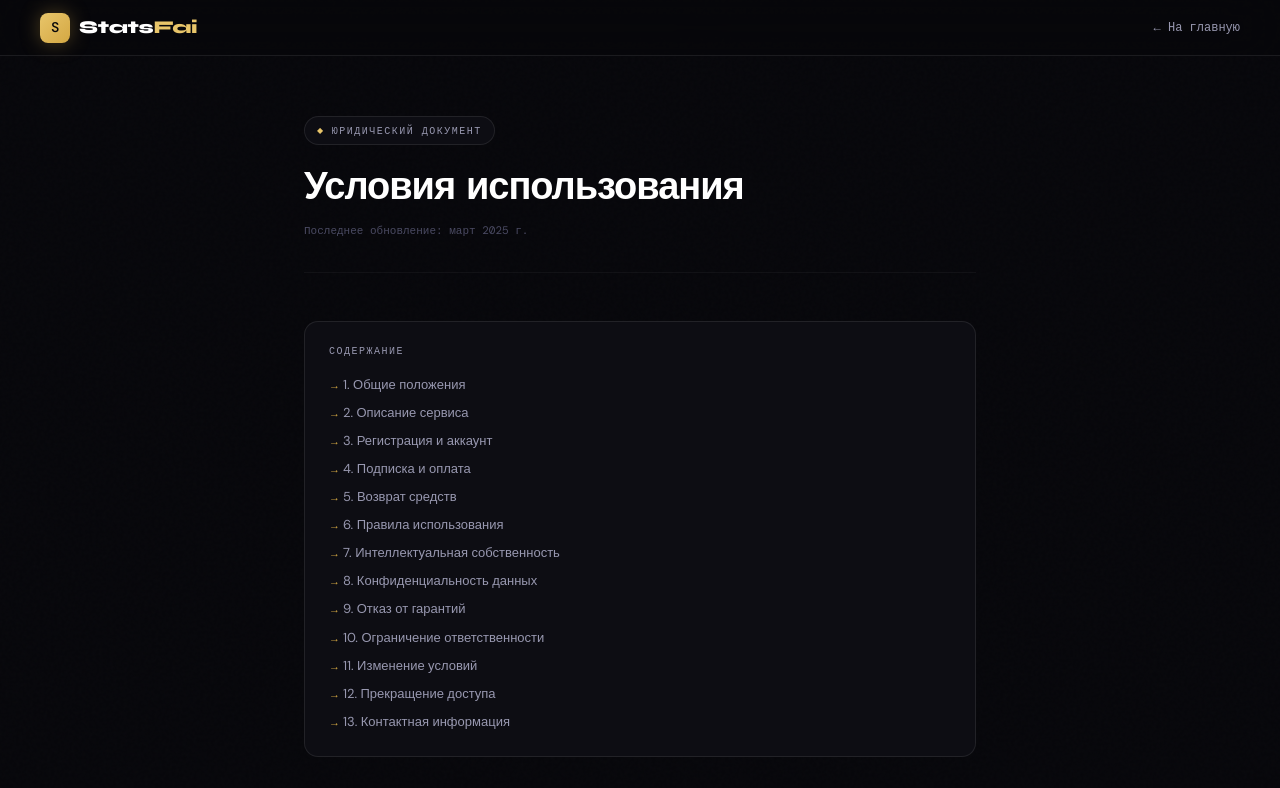
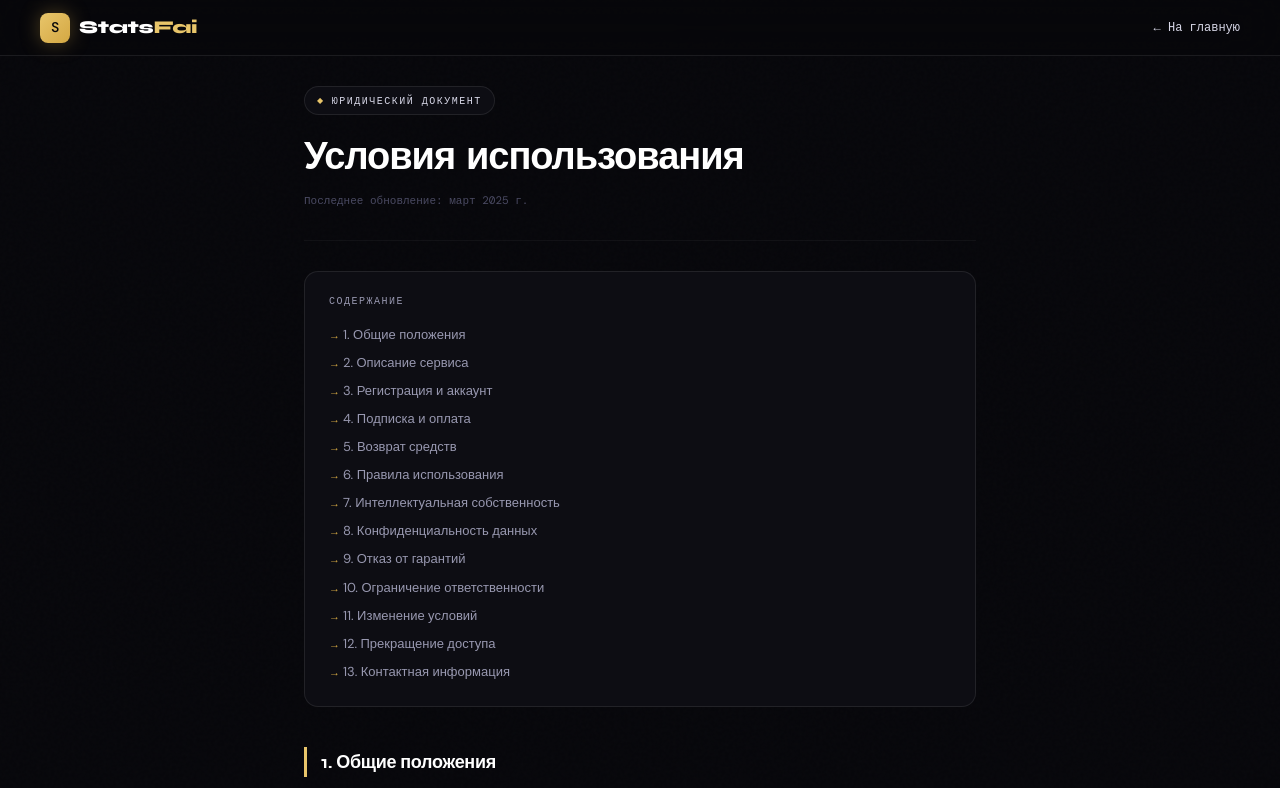
Before and after one commit to krxvcher/datamind, a website: page terms.html in a window 1280 px wide. Shown: the top 788 px of the page. Drawn offline with nearby package versions, Linux system fonts and the light colour scheme.

Commit message:
Update terms.html

```diff
--- a/terms.html
+++ b/terms.html
@@ -50,7 +50,7 @@
 }
     .logo-text span{color:var(--gold2);}
     .header-back{
-      font-family:'DM Mono',monospace;font-size:12px;color:var(--t3);
+      font-family:'DM Mono',monospace;font-size:12px;color:var(--t2);
       text-decoration:none;display:flex;align-items:center;gap:6px;
       transition:color .15s;
     }
@@ -58,19 +58,19 @@
 
     /* ── MAIN ── */
     main{
-      max-width:720px;margin:0 auto;padding:60px 24px 100px;
+      max-width:720px;margin:0 auto;padding:30px 24px 100px;
       position:relative;z-index:1;
     }
 
     /* ── PAGE HEADER ── */
     .page-header{
-      margin-bottom:48px;padding-bottom:32px;
+      margin-bottom:30px;padding-bottom:30px;
       border-bottom:1px solid var(--b1);
     }
     .page-tag{
       display:inline-flex;align-items:center;gap:7px;
       font-family:'DM Mono',monospace;font-size:10px;font-weight:500;
-      color:var(--t3);letter-spacing:1.5px;text-transform:uppercase;
+      color:var(--t2);letter-spacing:1.5px;text-transform:uppercase;
       background:var(--s1);border:1px solid var(--b2);
       padding:5px 12px;border-radius:20px;margin-bottom:20px;
     }
```
